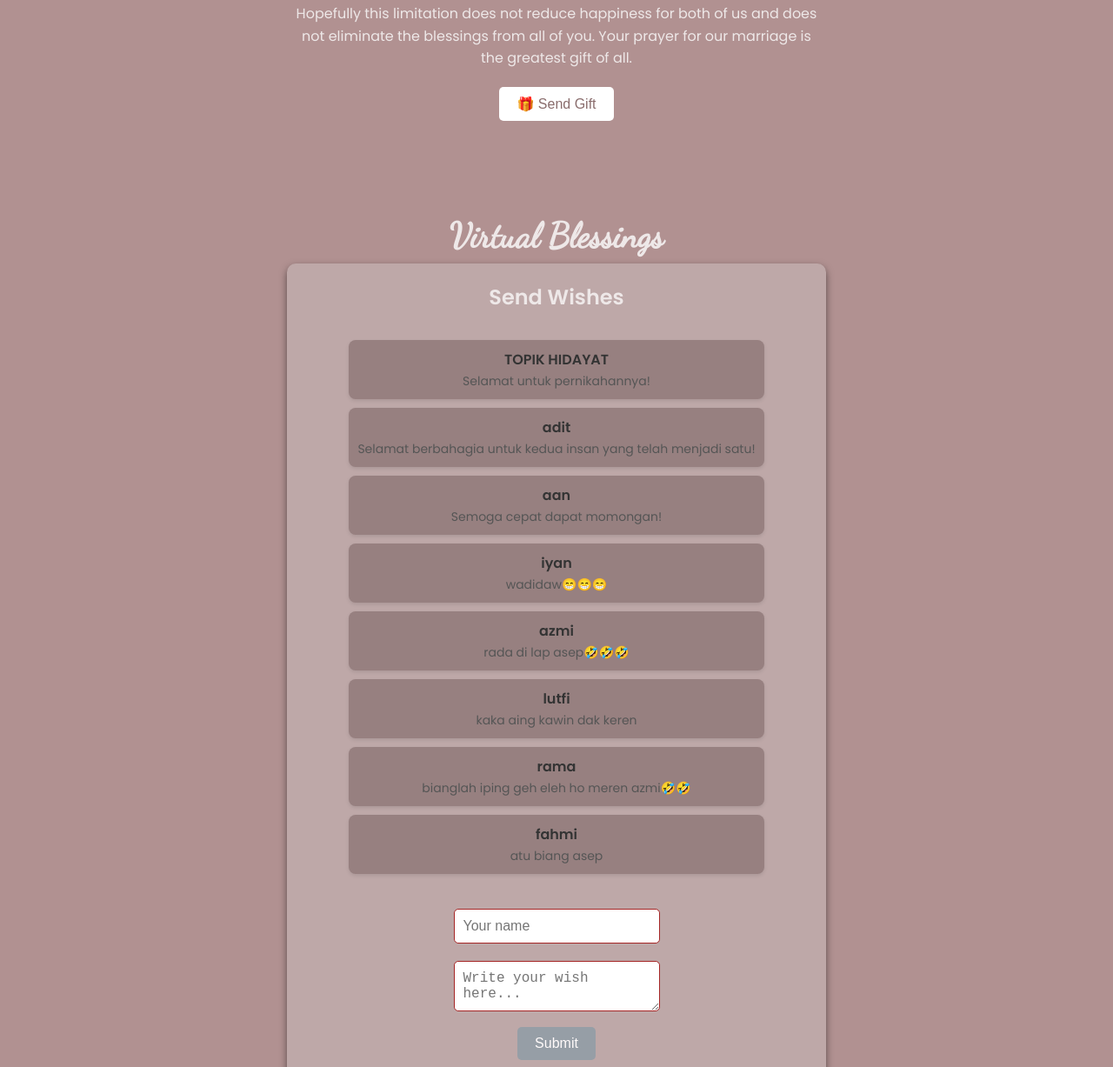
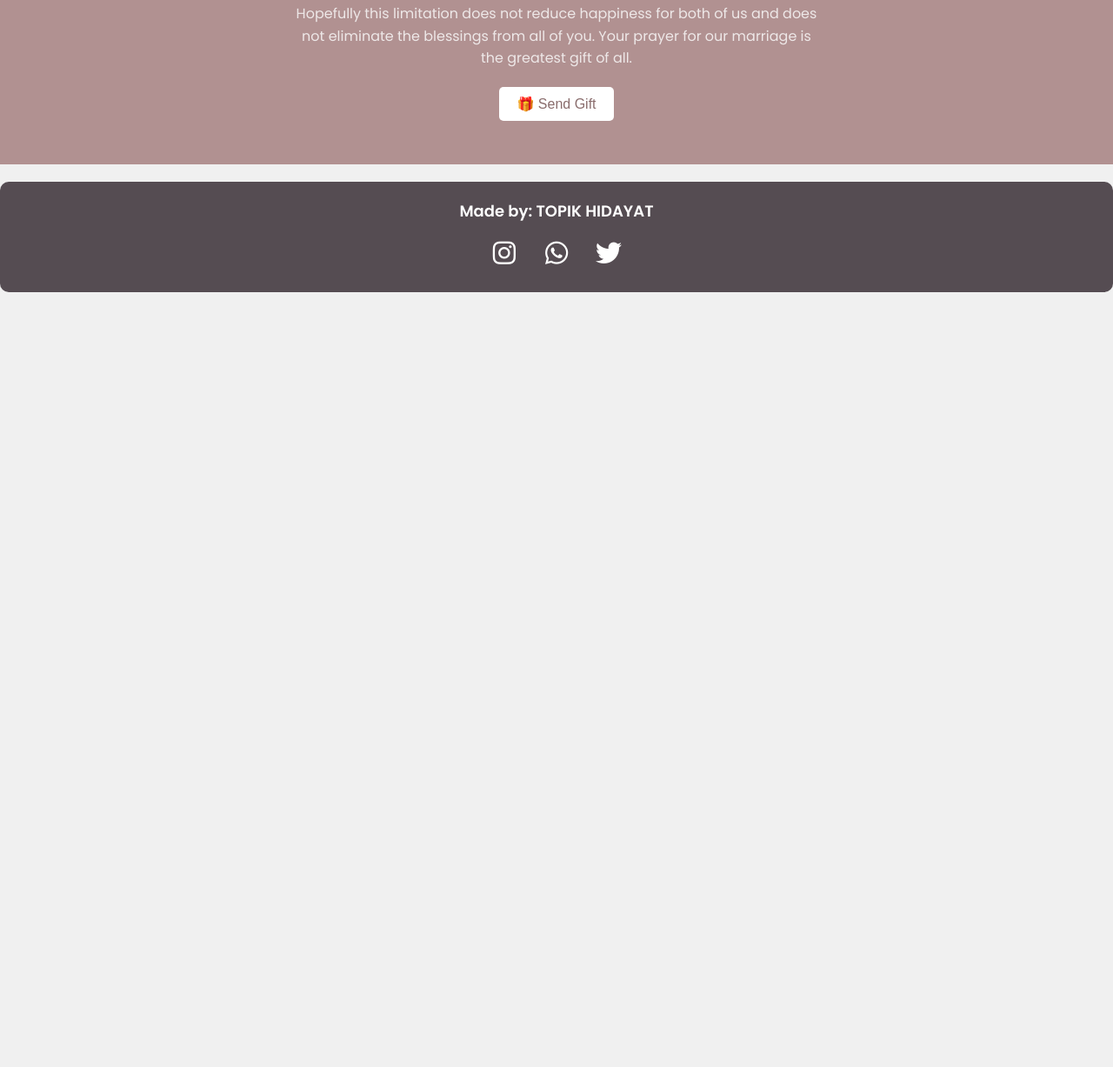
Before and after one commit to TopikHidayat19/pernikahanasep-nuroh, a plain HTML site: page undangan.html in a window 1280 px wide. Shown: the part 2265-3492 px from the top of the page at 87% size. After the commit the page ends 2601 px from the top, so only its background shows below. Drawn offline with nearby package versions, Linux system fonts and the light colour scheme.

Commit message:
Update undangan.html

```diff
--- a/undangan.html
+++ b/undangan.html
@@ -80,36 +80,33 @@
         <button onclick="openModal()">🎁 Send Gift</button>
     </section>
 
-    <!-- Virtual Blessings Section -->
-    <section class="virtual-blessings-section">
-        <h4>Virtual Blessings</h4>
-        <!-- Fitur Send Wishes -->
-        <div class="sedwhish">
-            <div class="container">
-                <div class="title">Send Wishes</div>
-                <div class="wishes" id="wishes"></div>
-                <div class="submit-wish">
-                    <input type="text" id="nameInput" placeholder="Your name"><br>
-                    <textarea id="wishInput" placeholder="Write your wish here..."></textarea><br>
-                    <button onclick="submitWish()">Submit</button>
+<!-- Modal for Choosing Payment Method -->
+<div id="choosePaymentModal" class="modal">
+    <div class="modal-content">
+        <span class="close" onclick="closeChoosePaymentModal()">&times;</span>
+        <h3>Select Payment Method</h3>
+        <div class="payment-options">
+            <img src="foto/bca-online-digital-printing-company-jakarta-mediakreasi-12.png" alt="BCA" onclick="showGiftModal('BCA')">
+            <img src="foto/p-2812-9-bank-mandiri-logo-png-transparent-logo-291867162208.png" alt="Mandiri" onclick="showGiftModal('BRI')">
+            <img src="foto/Logo ShopeePay.png" alt="Shopee" onclick="showGiftModal('Dana')">
+            <img src="foto/Logo Link Aja!.png" alt="Link aja" onclick="showGiftModal('Gopay')">
         </div>
     </div>
 </div>
 
-    </section>
-
-    <!-- Modal for BCA Virtual Account Information -->
+<!-- Modal for Showing Account Information -->
 <div id="giftModal" class="modal">
     <div class="modal-content">
         <span class="close" onclick="closeModal()">&times;</span>
         <h3>Thank you for your virtual blessing!</h3>
-            <img src="foto/p-2812-9-bank-mandiri-logo-png-transparent-logo-291867162208.png" alt="BCA Logo" class="bca-logo">
-            <p class="username">ASEP SAEPULLAH </p>
+        <img id="paymentLogo" src="foto/bca-logo.png" alt="Payment Logo" class="payment-logo">
+        <p id="paymentName">Aditt</p>
         <p class="account-number">Account Number: <span id="accountNumber">1630007875993</span></p>
         <button onclick="copyAccountNumber()">Copy Account Number</button>
-            <p id="copyMessage">Account number copied!</p>
+        <p id="copyMessage" style="display: none;">Account number copied!</p>
     </div>
 </div>
+
 
     <div class="social-links">
         <p>Made by: TOPIK HIDAYAT</p>
```
Lines whose indentation alone changed are shown as unchanged.
